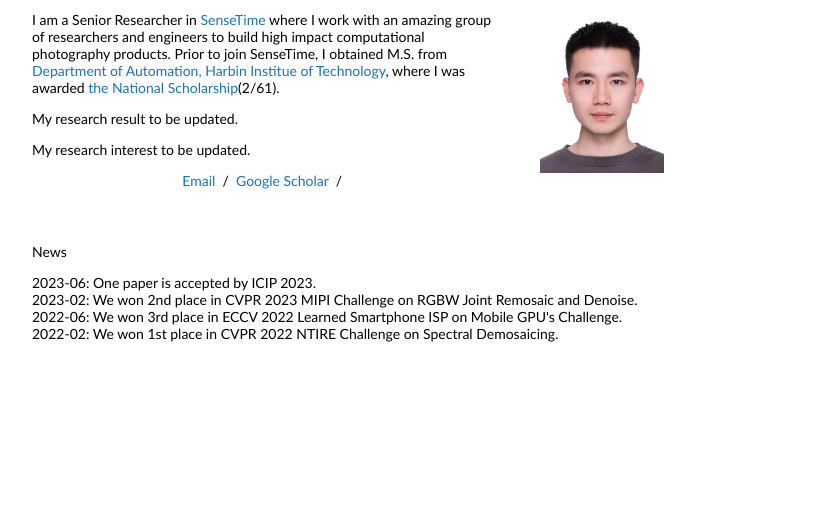
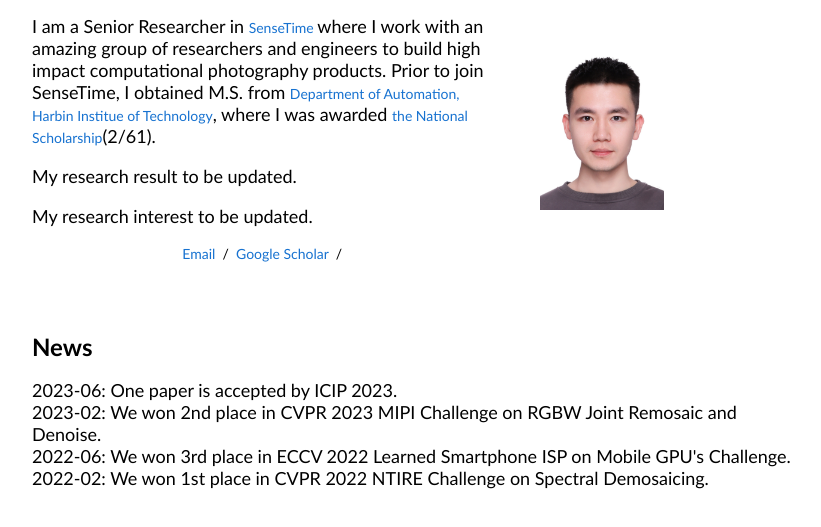
Before and after one commit to wuyaqi16/wuyaqi.github.io, a plain HTML site: page index.html in a window 1280 px wide. Shown: the part 97-624 px from the top of the page, without its empty margins (228-1049 px from the left). Drawn offline with Linux system fonts and the light colour scheme.

Commit message:
change font size

```diff
--- a/index.html
+++ b/index.html
@@ -18,21 +18,24 @@
                 <td style="padding:0px">
                     <table style="width:100%;border:0px;border-spacing:0px;border-collapse:separate;margin-right:auto;margin-left:auto;"><tbody>
                         <tr style="padding:0px">
+                            <!-- ======================================
+                            =================BIO=================
+                            ====================================== -->
                             <td style="padding:2.5%;width:63%;vertical-align:middle">
                                 <p class="name" style="text-align: center;">
                                     Yaqi Wu &nbsp; &nbsp; 巫亚奇
                                 </p>
 
-                                <p>
+                                <p style="font-size: 18px;">
                                     I am a Senior Researcher in  <a href="https://www.sensetime.com/cn"> SenseTime </a> where I work with an amazing group of researchers and engineers to build high impact computational photography products.
                                     Prior to join SenseTime, I obtained M.S. from <a href="http://www.hit.edu.cn/">Department of Automation, Harbin Institue of Technology</a>, where I was awarded <a href="https://baike.baidu.com/item/%E5%9B%BD%E5%AE%B6%E5%A5%96%E5%AD%A6%E9%87%91/9693046"> the National Scholarship</a>(2/61).
                                 </p>
 
-                                <p>
+                                <p style="font-size: 18px;">
                                     My research result to be updated.
                                 </p>
 
-                                <p>
+                                <p style="font-size: 18px;">
                                     My research interest to be updated.
                                 </p>
 
@@ -51,16 +54,20 @@
                             </td>
                         </tr>
 
+                        <!-- ======================================
+                            =================NEWS=================
+                            ====================================== -->
                         <table style="width:100%;border:0px;border-spacing:0px;border-collapse:separate;margin-right:auto;margin-left:auto;"><tbody>
                             <tr>
                             <td style="padding:20px;width:100%;vertical-align:middle">
-                              <heading>News</heading>
-                              <p>
-                                2023-06: 	One paper is accepted by ICIP 2023. <br>
-                                2023-02:    We won 2nd place in CVPR 2023 MIPI Challenge on RGBW Joint Remosaic and Denoise. <br>
-                                2022-06:    We won 3rd place in ECCV 2022 Learned Smartphone ISP on Mobile GPU's Challenge. <br>
-                                2022-02:    We won 1st place in CVPR 2022 NTIRE Challenge on Spectral Demosaicing. <br>
-                              </p>
+                                <h1 style="font-size: 24px; font-weight: bold;">News</h1>
+
+                                <p style="font-size: 18px;">
+                                    2023-06: 	One paper is accepted by ICIP 2023. <br>
+                                    2023-02:    We won 2nd place in CVPR 2023 MIPI Challenge on RGBW Joint Remosaic and Denoise. <br>
+                                    2022-06:    We won 3rd place in ECCV 2022 Learned Smartphone ISP on Mobile GPU's Challenge. <br>
+                                    2022-02:    We won 1st place in CVPR 2022 NTIRE Challenge on Spectral Demosaicing. <br>
+                                </p>
                             </td>
                           </tr>
                         </tbody></table>
```
